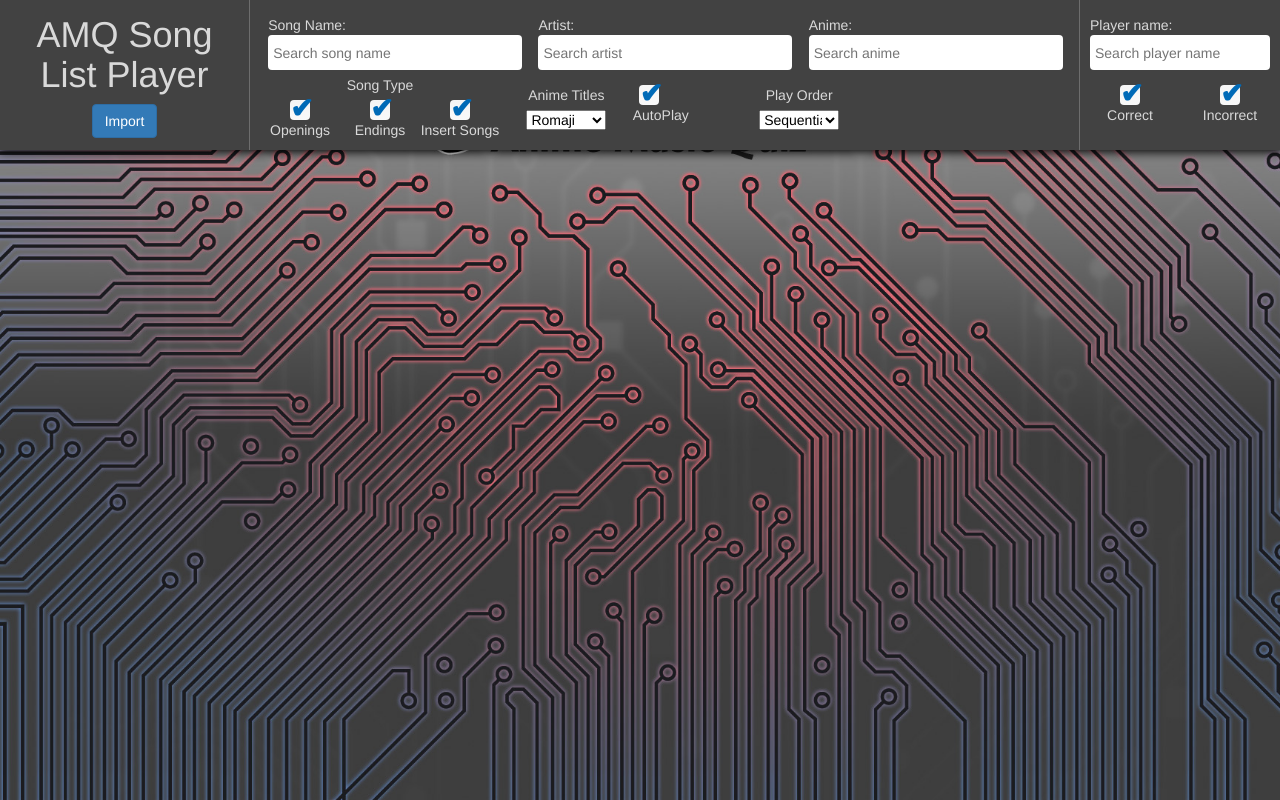
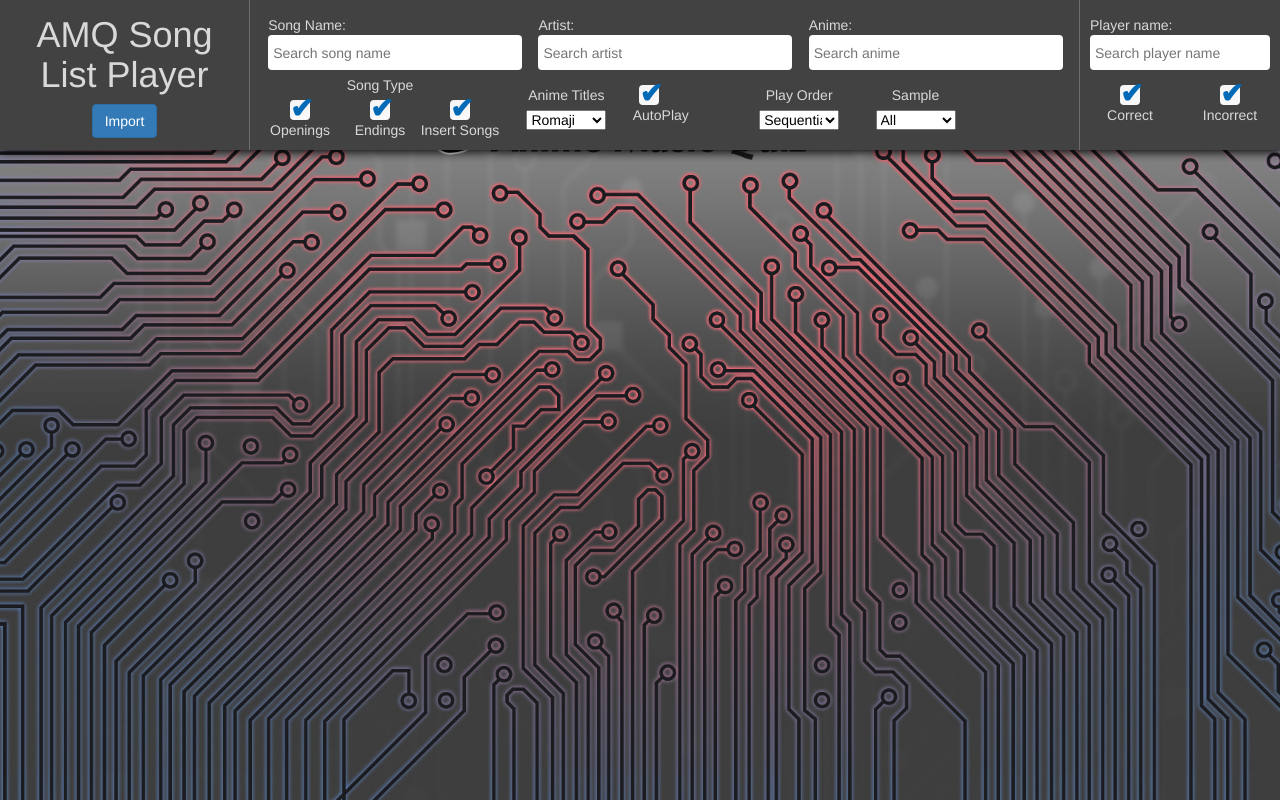
Before and after one commit to nyamu-amq/amq_songlistplayer, a plain HTML site: page index.html in a window 1280 px wide. Drawn offline with Linux system fonts and the light colour scheme.

Commit message:
Add files via upload

```diff
--- a/index.html
+++ b/index.html
@@ -75,6 +75,17 @@
                         <select id="slPlayOrder">
                             <option value="sequential" selected>Sequential</option>
                             <option value="random">Random</option>
+                        </select>
+                    </div>
+                    <div id="slPlayOrderContainer">
+                        <span>Sample</span>
+                        <select id="slSample">
+                            <option value="all" selected>All</option>
+                            <option value="random">Random</option>
+                            <option value="start">Start</option>
+                            <option value="mid">Mid</option>
+                            <option value="end">End</option>
+                            <option value="recorded">Recorded</option>
                         </select>
                     </div>
                 </div>
```
